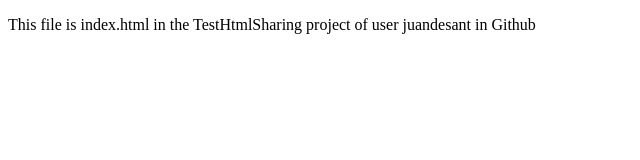
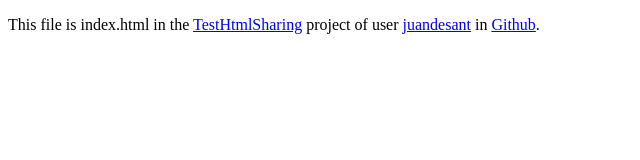
Before and after one commit to juandesant/TestHtmlSharing, a plain HTML site: page index.html in a window 1280 px wide. Shown: the whole page, without its empty margins (0-640 px from the left). Drawn offline with Linux system fonts and the light colour scheme.

Commit message:
Added link to GitHub project and user

```diff
--- a/index.html
+++ b/index.html
@@ -7,7 +7,8 @@
     </head>
     <body>
         <p>
-            This file is index.html in the TestHtmlSharing project of user juandesant in Github
+            This file is index.html in the <a href="https://github.com/juandesant/TestHtmlSharing">TestHtmlSharing</a>
+            project of user <a href="https://github.com/juandesant">juandesant</a> in <a href="https://github.com/">Github</a>.
         </p>
     </body>
 </html>
```
